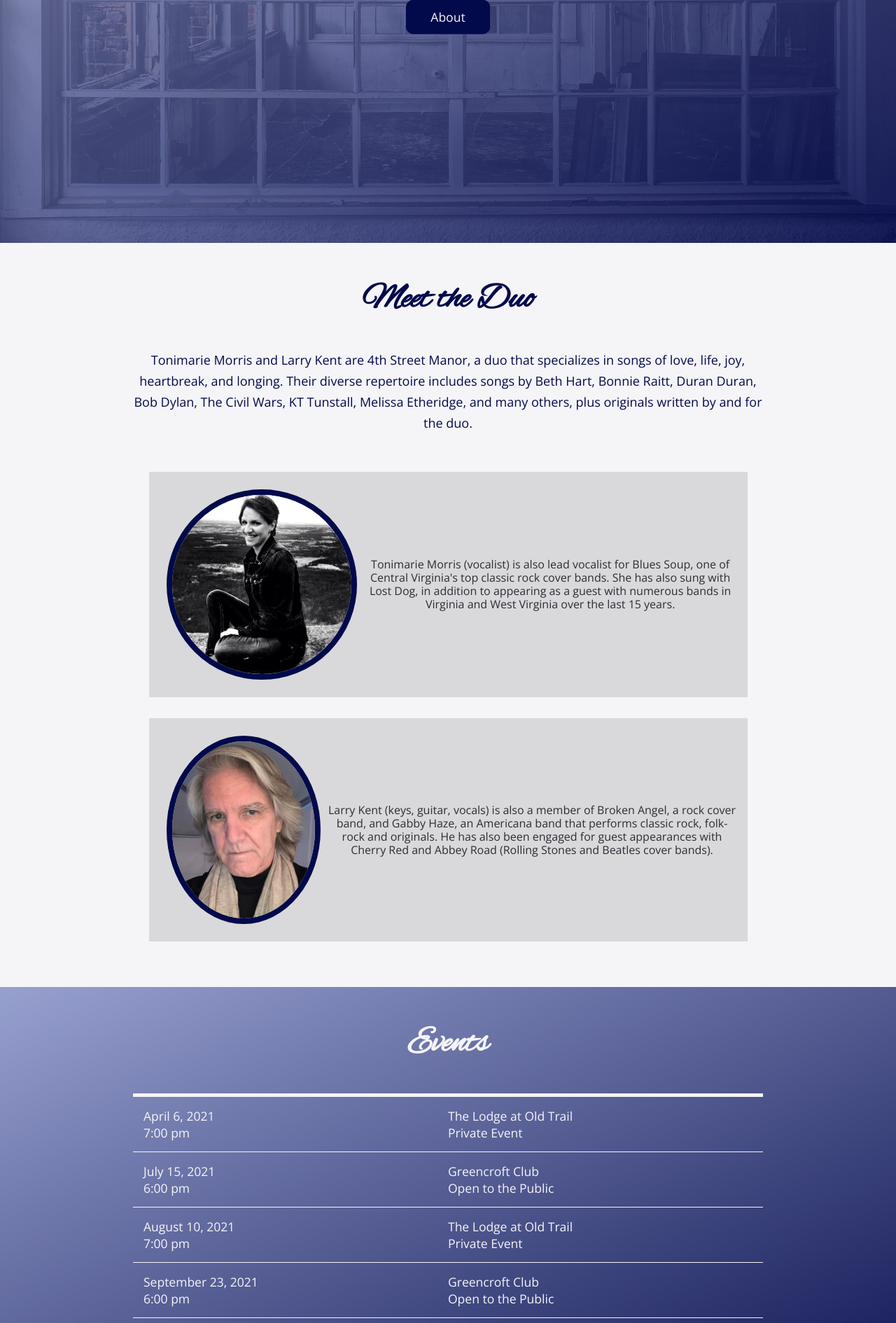
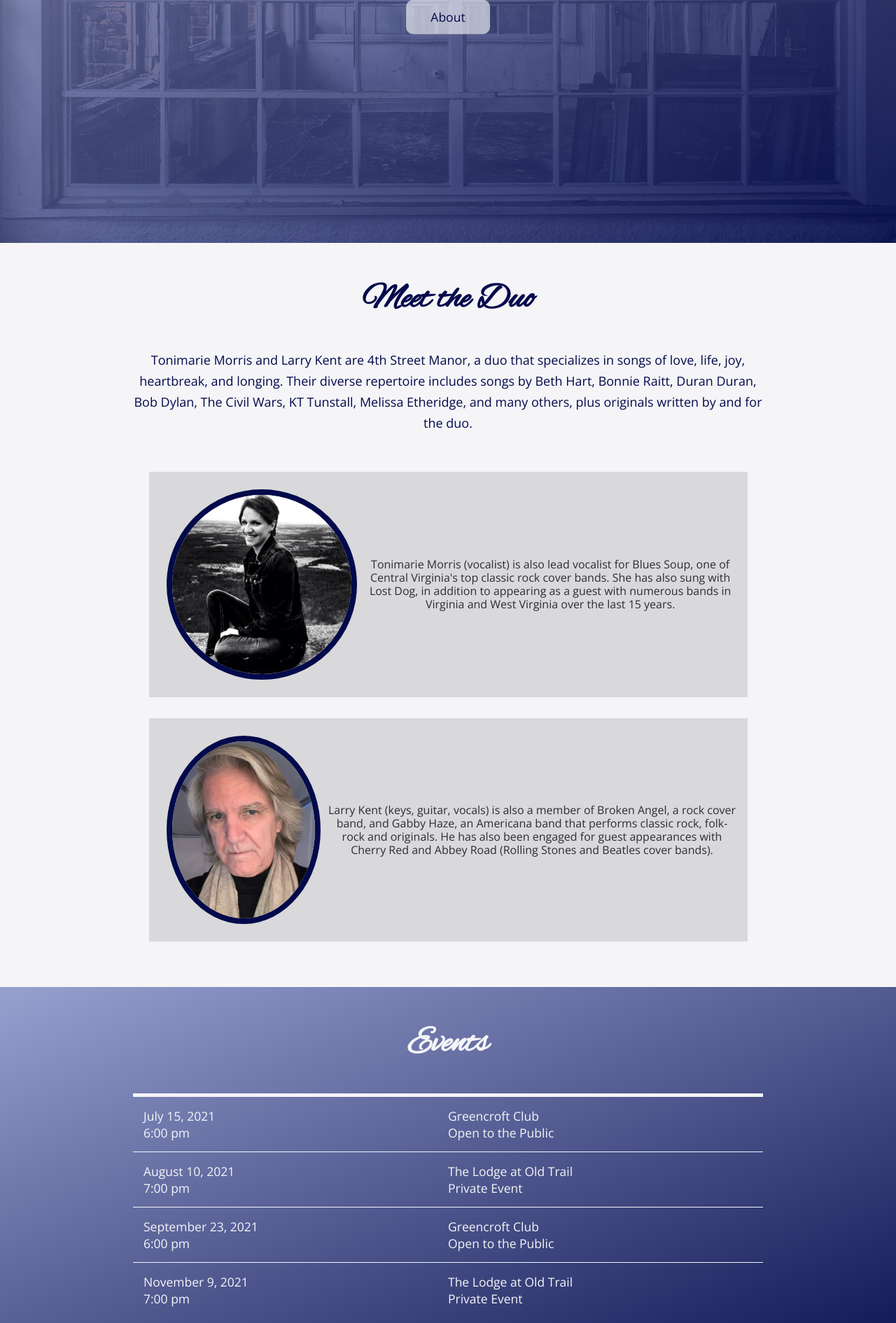
Before and after one commit to tonim99/4thStManor, a plain HTML site: page index.html in a window 1280 px wide. Shown: the part 453-2343 px from the top of the page at 70% size. Drawn offline with nearby package versions, Linux system fonts and the light colour scheme.

Commit message:
refactoring button styling

```diff
--- a/app.js
+++ b/app.js
@@ -122,12 +122,12 @@ const songs = [
 ];
 
 const events = [
-	{
-		date: 'April 6, 2021',
-		time: '7:00 pm',
-		venue: 'The Lodge at Old Trail',
-		public: 'Private Event',
-	},
+	// {
+	// 	date: 'April 6, 2021',
+	// 	time: '7:00 pm',
+	// 	venue: 'The Lodge at Old Trail',
+	// 	public: 'Private Event',
+	// },
 	{
 		date: 'July 15, 2021',
 		time: '6:00 pm',
--- a/index.html
+++ b/index.html
@@ -117,7 +117,7 @@
                         <input type="email" id="email">
                         <label for="msg">Message</label>
                         <textarea type="msg" id="msg"></textarea>
-                        <button class="btn">Submit</button>
+                        <button class="btn btn--blue">Submit</button>
                     </form>
                 </div>
             </div>
--- a/style.css
+++ b/style.css
@@ -212,12 +212,6 @@ section {
 }
 .btn {
 	transition: var(--smooth-transition);
-}
-
-.btn:link,
-.btn:visited {
-	padding: 1.25rem 3.5rem;
-	display: inline-block;
 	border-radius: 1rem;
 }
 
@@ -235,6 +229,8 @@ section {
 	color: var(--color-main-dark);
 	font-size: 1.75rem;
 	font-family: var(--font-main);
+	padding: 1.25rem 3.5rem;
+	display: inline-block;
 }
 @media only screen and (min-width: 60em) {
 	.header__text-box {
@@ -466,12 +462,11 @@ textarea {
 	margin: 1rem;
 }
 
-.btn {
+.btn--blue {
 	background-color: var(--color-main-dark);
 	color: var(--color-text);
 	padding: 1rem 2rem;
 	margin: 1rem;
-	border-radius: 1rem;
 	border: 0;
 }
 .footer {
```
